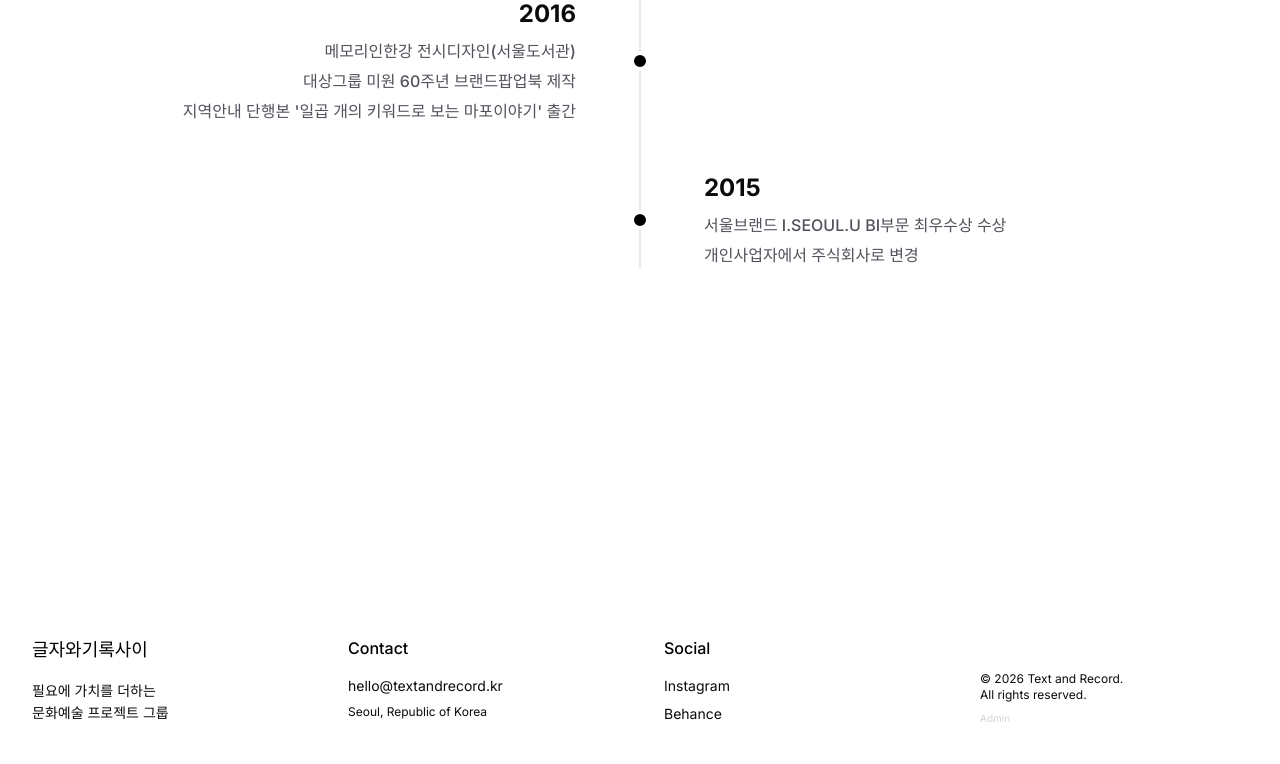
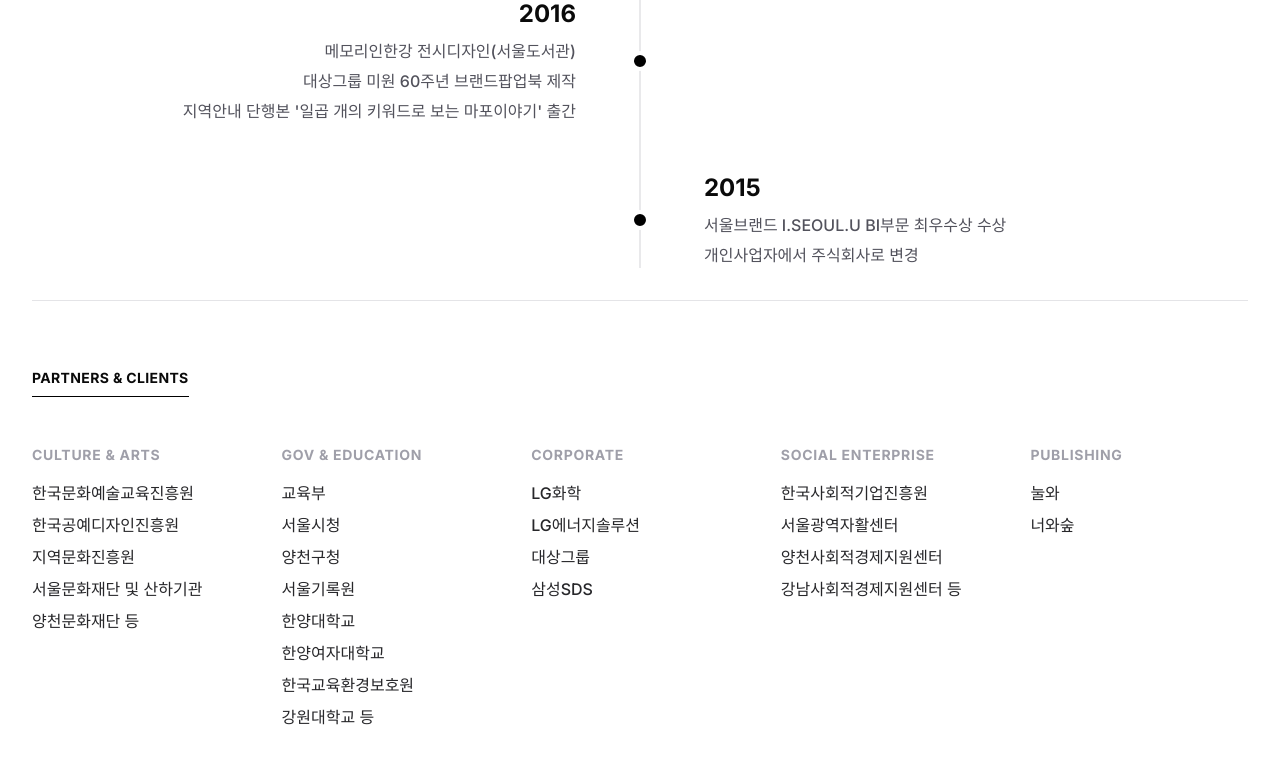
Before and after one commit to mxblue79/letterandrecords, a React (Vite) app: page /info in a window 1280 px wide. Shown: the part 2479-3243 px from the top of the page. Built offline with nearby package versions, Linux system fonts and the light colour scheme.

Commit message:
feat(Info): add Partners & Clients section with categorized list

```diff
--- a/src/app/pages/Info.tsx
+++ b/src/app/pages/Info.tsx
@@ -119,6 +119,29 @@
         }
     ];
 
+    const clients = [
+        {
+            category: 'Culture & Arts',
+            items: ['한국문화예술교육진흥원', '한국공예디자인진흥원', '지역문화진흥원', '서울문화재단 및 산하기관', '양천문화재단 등']
+        },
+        {
+            category: 'Gov & Education',
+            items: ['교육부', '서울시청', '양천구청', '서울기록원', '한양대학교', '한양여자대학교', '한국교육환경보호원', '강원대학교 등']
+        },
+        {
+            category: 'Corporate',
+            items: ['LG화학', 'LG에너지솔루션', '대상그룹', '삼성SDS']
+        },
+        {
+            category: 'Social Enterprise',
+            items: ['한국사회적기업진흥원', '서울광역자활센터', '양천사회적경제지원센터', '강남사회적경제지원센터 등']
+        },
+        {
+            category: 'Publishing',
+            items: ['눌와', '너와숲']
+        }
+    ];
+
     return (
         <div className="min-h-screen pt-12 pb-32 scroll-smooth">
             <div className="max-w-[1400px] mx-auto px-8 grid grid-cols-1 md:grid-cols-12 gap-y-24 md:gap-8">
@@ -217,6 +240,25 @@
                     </div>
                 </section>
 
+                {/* Section 4: Partners & Clients */}
+                <section className="col-span-1 md:col-span-12 pt-16 border-t border-zinc-200">
+                    <h2 className="text-sm font-bold uppercase tracking-wide mb-12 border-b border-black pb-2 inline-block">Partners & Clients</h2>
+                    <div className="grid grid-cols-1 sm:grid-cols-2 md:grid-cols-3 lg:grid-cols-5 gap-x-8 gap-y-12">
+                        {clients.map((group, i) => (
+                            <div key={i}>
+                                <h3 className="text-sm font-bold text-zinc-400 mb-4 uppercase tracking-wider">{group.category}</h3>
+                                <ul className="space-y-2">
+                                    {group.items.map((client, idx) => (
+                                        <li key={idx} className="text-zinc-800 font-medium text-sm md:text-base break-keep">
+                                            {client}
+                                        </li>
+                                    ))}
+                                </ul>
+                            </div>
+                        ))}
+                    </div>
+                </section>
+
                 {/* Footer / Contact (Optional) */}
                 <section className="col-span-1 md:col-span-12 mt-12">
                     {/* Contact info can go here if needed, or rely on global footer */}
```
